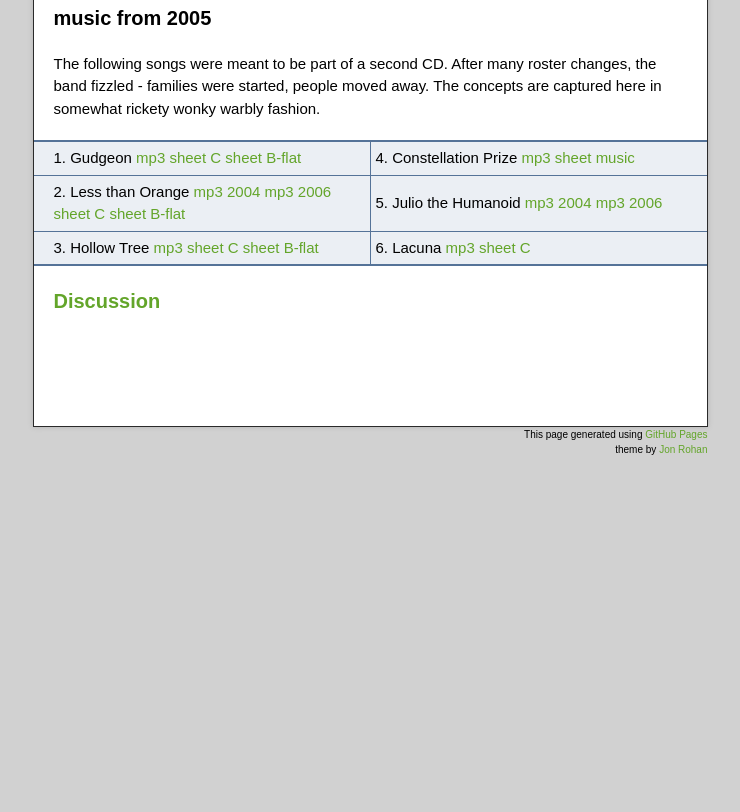
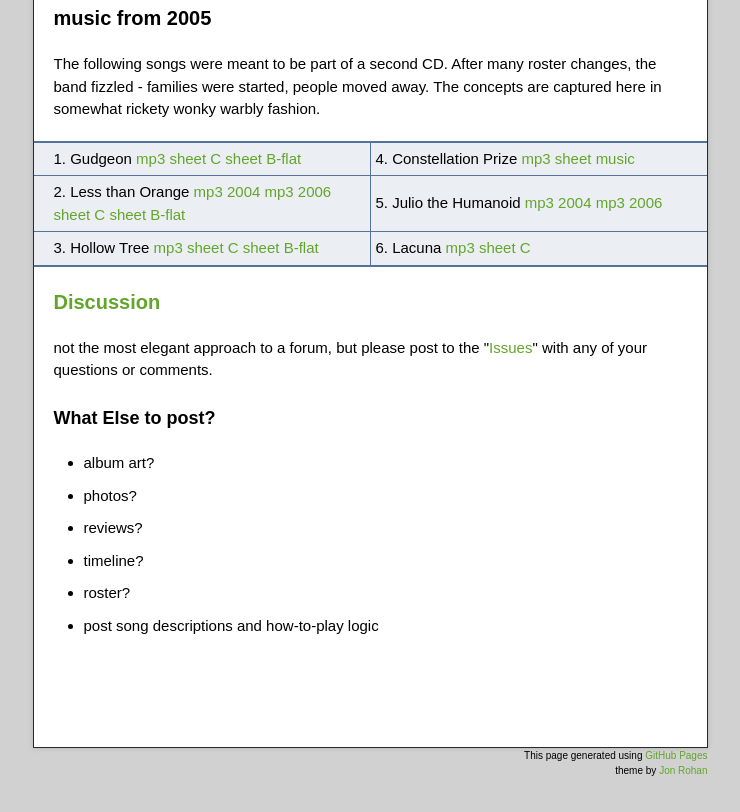
Before and after one commit to concentricmusic/concentricmusic.github.io, a plain HTML site: page index.html in a window 1280 px wide. Shown: the part 1018-1830 px from the top of the page, without its empty margins (270-1010 px from the left). Before the commit the page ends 1565 px from the top, so only its background shows below. Drawn offline with nearby package versions, Linux system fonts and the light colour scheme.

Commit message:
fixing logo

```diff
--- a/index.html
+++ b/index.html
@@ -15,7 +15,7 @@
 	</head>
 <body>
     <div class="wrapper">
-        <header><h1 class="title"><img alt="concentric music logo" src="images/logo_copper.png" width="670"></h1></header><div id="container">
+        <header><h1 class="title"><img alt="concentric music logo" src="images/logo_copper.png"></h1></header><div id="container">
             <p class="tagline">The Concentric Music Project: a website documenting the music of an experimental jazz/rock project from Austin TX (2002-2007)</p><div id="main" role="main">
                 <!-- <div class="download-bar">
                 <div class="inner">
@@ -107,6 +107,20 @@
                         </table>
 <h3>
 <a href="https://github.com/concentricmusic/concentricmusic.github.io/issues">Discussion</a></h3>
+					<p>
+					not the most elegant approach to a forum, but please post to
+					the "<a href="https://github.com/concentricmusic/concentricmusic.github.io/issues">Issues</a>"
+					with any of your questions or comments.</p>
+					<h4>
+					What Else to post?</h4>
+					<ul>
+						<li>album art?</li>
+						<li>photos?</li>
+						<li>reviews?</li>
+						<li>timeline?</li>
+						<li>roster?</li>
+						<li>post song descriptions and how-to-play logic</li>
+					</ul>
                 </article>
             </div>
         </div><footer>
```
Also changed, not shown: images/logo_copper - Original.png (added), images/logo_copper.png.
